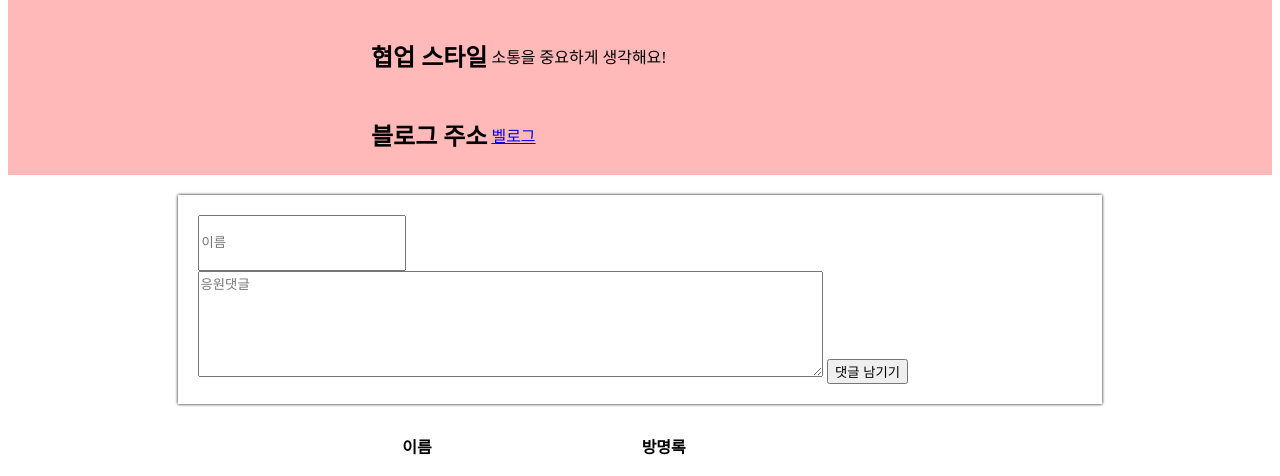
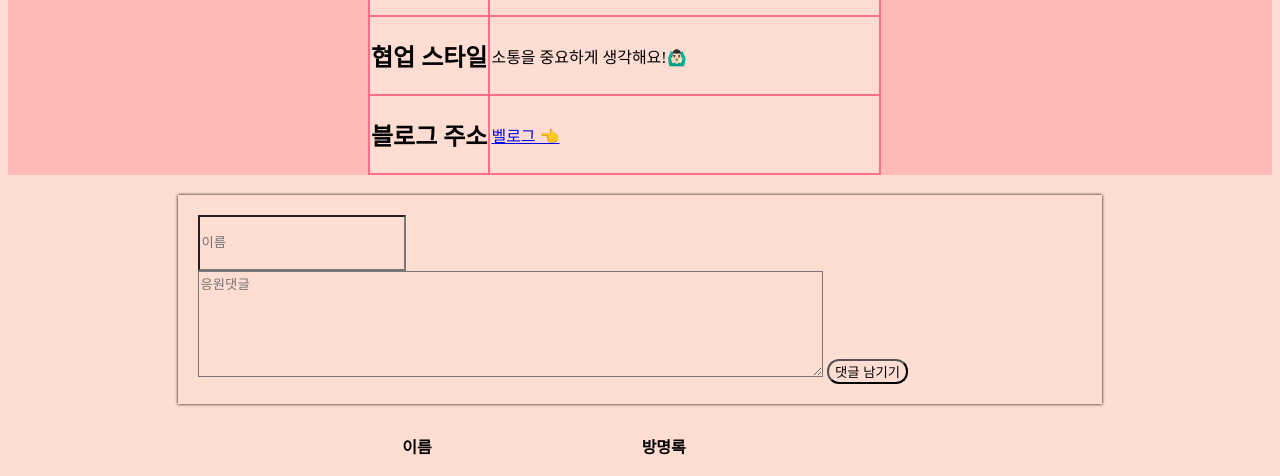
Before and after one commit to kapsin2/team-project, a Flask app: page /bang4.html in a window 1280 px wide. Shown: the part 418-894 px from the top of the page. Run offline with Flask 2, Linux system fonts and the light colour scheme; data that the repository does not hold is empty.

Commit message:
Update bang4.html

```diff
--- a/pythonProject/templates/bang4.html
+++ b/pythonProject/templates/bang4.html
@@ -27,6 +27,9 @@
     }
     .table{
       border: 10px;
+    }
+    .table>td {
+        background-color: #ff7088;
     }
 
      .mypost {
@@ -74,7 +77,18 @@
  #box{
 
  }
-
+ *{
+     background-color:rgb(255, 221, 210);
+ }
+ h1{
+     background-color: #ff7088;
+ }
+ .table{
+     background-color: #ff7088;
+ }
+button{
+    border-radius: 12px;
+}
 
     </style>
     <script>
@@ -137,11 +151,11 @@
     <table class="table">
         <tr>
             <td><h2>이름</h2></td>
-            <td>장현재</td>
+            <td>장현재 👨🏻‍💻</td>
         </tr>
         <tr>
             <td><h2>자신 설명</h2></td>
-            <td>안녕하세요! 저는 영화보는걸 좋아하고 <br> 코딩에 흥미를 느껴 입문한 비전공자입니다! 잘 부탁드려요.</td>
+            <td>안녕하세요! 저는 영화보는걸 좋아하고 📽<br> 코딩에 흥미를 느껴 입문한 비전공자입니다! 잘 부탁드려요.</td>
         </tr>
         <tr>
             <td><h2>MBTI</h2></td>
@@ -159,11 +173,11 @@
         </tr>
         <tr>
             <td><h2>협업 스타일</h2></td>
-            <td>소통을 중요하게 생각해요!</td>
+            <td>소통을 중요하게 생각해요!🙆🏻‍♂️</td>
         </tr>
         <tr>
             <td><h2>블로그 주소</h2></td>
-            <td><a href="https://velog.io/@guwo8813">벨로그</a></td>
+            <td><a href="https://velog.io/@guwo8813">벨로그 👈</a></td>
         </tr>
     </table>
 </div>
```
